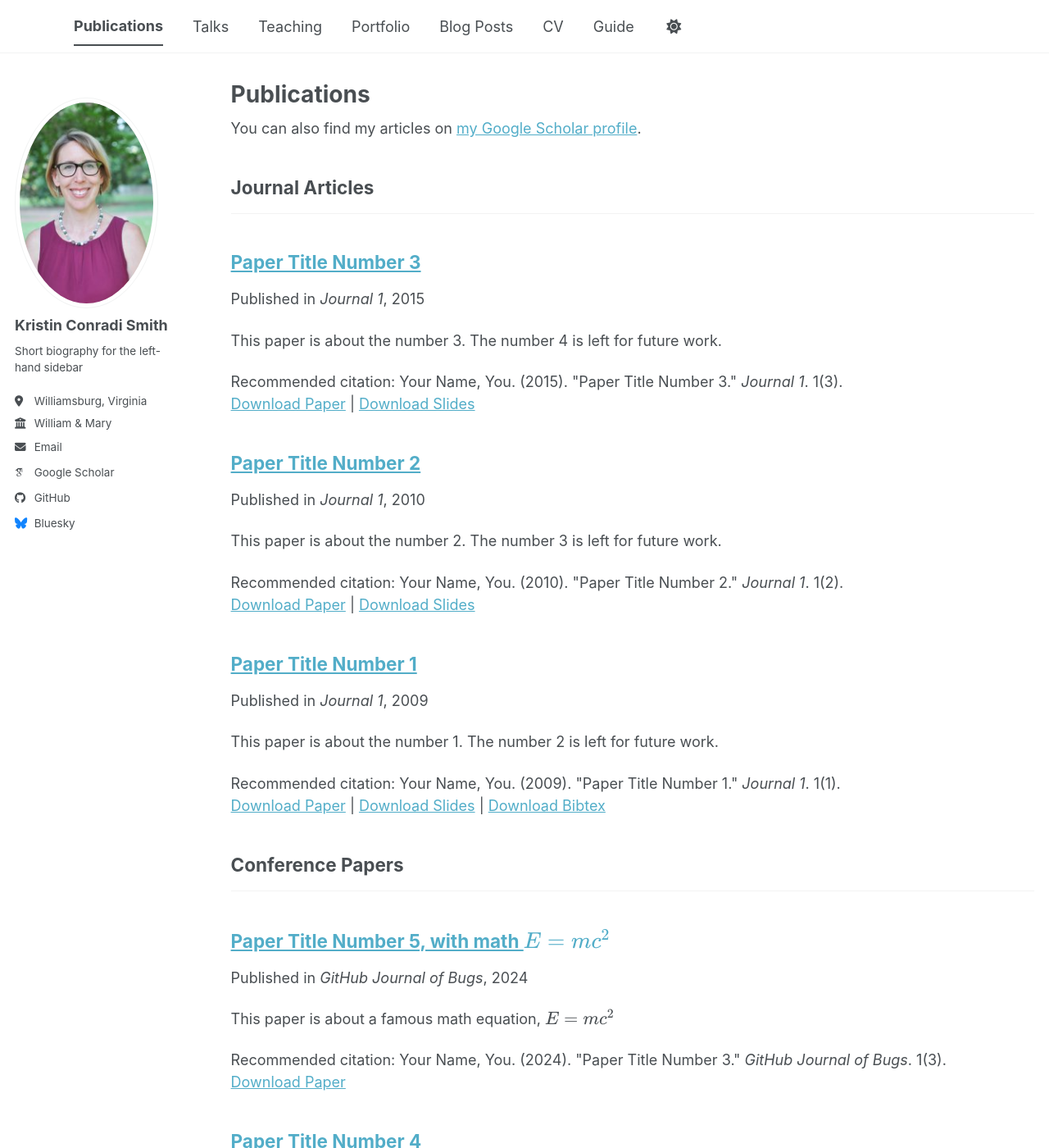
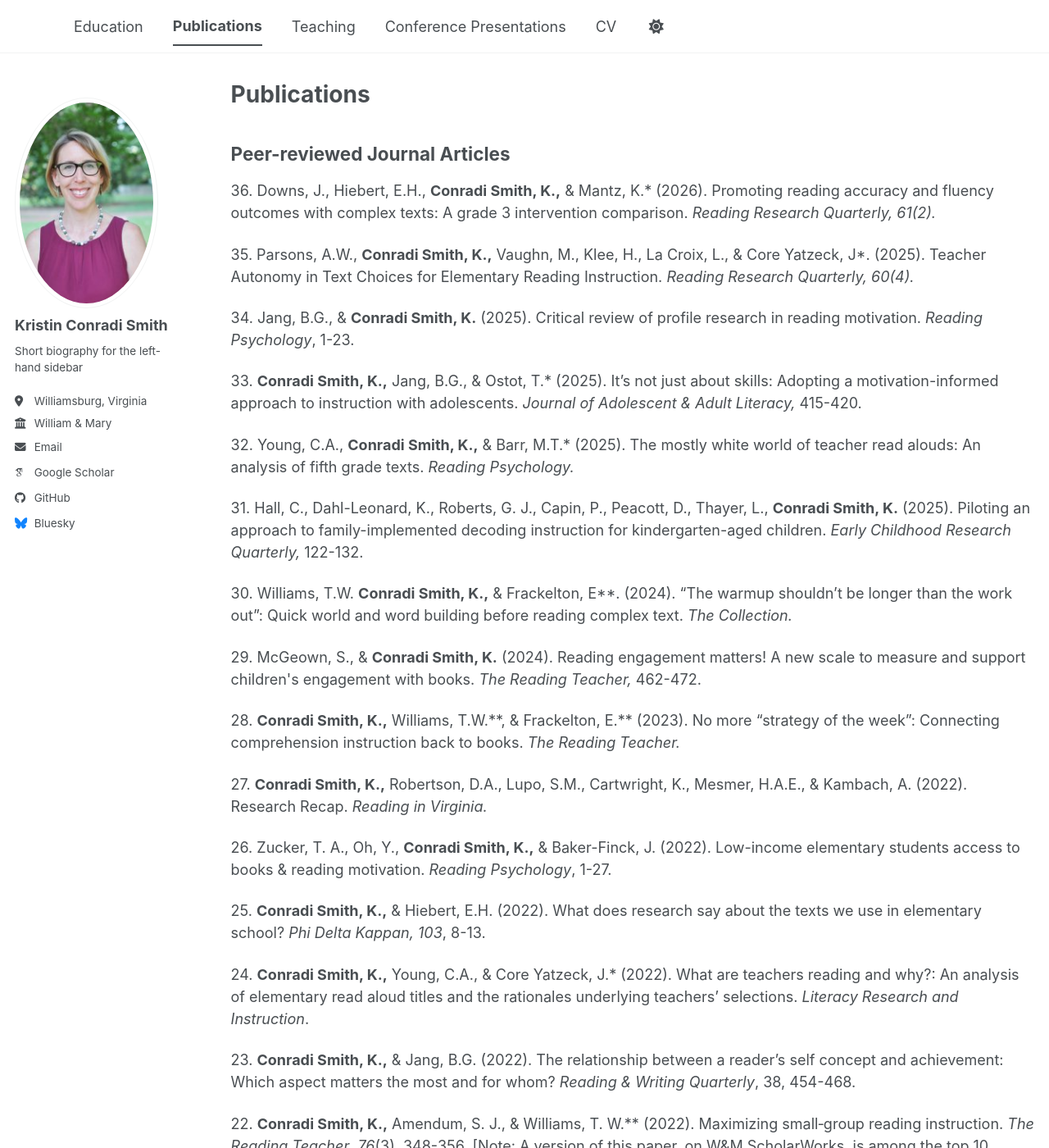
Before and after one commit to kristinconradismith/kristinconradismith.github.io, a Jekyll site: the page built from _pages/publications.md, in a window 1280 px wide and 1400 px high. Shown: the whole window at 82% size. Built offline with Jekyll 4.4.1, drawn with Linux system fonts in a browser that asks for light colours; some web fonts are replaced; a script bundle is joined from its source files by our own code; library files that are not in the unit come from our copies; some of the changed text lies outside the part shown.

Commit message:
added material from CV

```diff
--- a/_data/navigation.yml
+++ b/_data/navigation.yml
@@ -8,26 +8,20 @@
 #      Markdown formatted page while the second is generated using JSON.
 
 main:
+  - title: "Education"
+    url: /education/
+
   - title: "Publications"
     url: /publications/
-
-  - title: "Talks"
-    url: /talks/
 
   - title: "Teaching"
     url: /teaching/
 
-  - title: "Portfolio"
-    url: /portfolio/
-
-  - title: "Blog Posts"
-    url: /year-archive/
+  - title: "Conference Presentations"
+    url: /conference-presentations/
 
   - title: "CV"
     url: /files/kccv_March2026.pdf
 
   # - title: "CV"
   #   url: /cv-json/
-
-  - title: "Guide"
-    url: /markdown/
--- /dev/null
+++ b/_pages/conference-presentations.md
@@ -0,0 +1,120 @@
+---
+layout: archive
+title: "Conference Presentations"
+permalink: /conference-presentations/
+author_profile: true
+---
+
+{% include base_path %}
+
+## Peer-Reviewed Presentations
+
+**Conradi Smith, K.,** Barr, M. T\*., Fisher, H., Silverman, L., Kellam, J., & Rusnak, K.\* (2025, November). *Can What Johnny Likes to Read Be Found in Core Reading Programs?* Poster presented at the annual meeting of the National Council of Teachers of English, Denver, CO.
+
+**Conradi Smith, K.,** McDonald, S., & Sheldon, S. (2025, November). *What Do Kids Value in Books? Exploring Children's Book Choice Favorite Awards and How Readers Talk About Them.* Poster presented at the annual meeting of the National Council of Teachers of English, Denver, CO.
+
+**Conradi Smith, K**., Bales, L.H.\*, & Amendum, S.J. (2024, December). *Worth it or a waste of time? Examining teachers' beliefs about small- group reading instruction.* Paper presented at the annual meeting of the Literacy Research Association.
+
+Young, C.A., & **Conradi Smith, K.** (2024, December). *Have we moved beyond Brian Robeson and other straight, white, able-bodied, male characters: Perspectives on fifth grade teachers' read alouds.* Paper presented at the annual meeting of the Literacy Research Association.
+
+**Conradi Smith, K.,** Barr, M.T\*., Sardar, M.\*, Rusnak, K.\*, Silverman, L.\*, & Fisher, H.\* (2024, November). *What do kids want to read? An investigation of elementary kids' genre and format preferences.* Poster presented at the annual meeting of the National Council for the Teachers of English.
+
+**Conradi Smith, K.,** & Jang, B.G. (2024, July). *Can we trust our data?: A systematic and critical review of reading motivation measures.* Poster presented at the annual meeting for the Society for the Scientific Study of Reading.
+
+Jang, B.G., & **Conradi Smith, K.** (2023, December). A critical global perspective on measuring reading engagement. Paper presented at the annual meeting of the Literacy Research Association.
+
+Franz, K., Park, S., & **Conradi Smith, K.** (2023, December). Integrating spelling and writing in primary grades: An examination of two English Language Arts curricula. Poster presented at the annual meeting of the Literacy Research Association. Atlanta, GA.
+
+Parsons, A. W.,** **Klee, H. L., Vaughn, M., La Croix, L., & **Conradi Smith, K.** (2023, April 15). *Beyond books: Teachers' use of digital texts with young children.*\[Paper presentation\]. Annual meeting of the American Educational Research Association. Chicago, IL.
+
+**Conradi Smith, K.,** Williams, T.W., & Frackelton, E. (2023, March). *If leveled texts lead to leveled lives, what are we supposed to do instead?* Presented at the annual meeting of the Virginia State Literacy Association, Norfolk, VA.
+
+**Conradi Smith, K.,** & Amendum, S.J. (2022, December*). Differentiation and small-group reading instruction.* Paper presented at the annual meeting of the Literacy Research Association, Phoenix, AZ.
+
+Young, C.A., **Conradi Smith, K.,** & Barr, M.T.\* (2022, November). *From Mrs. Frisby to Fish in a Tree: An analysis of diversity in fifth-grade read-alouds.* Paper presented at the annual meeting of the National Council of the Teachers of English, Anaheim, CA.
+
+**Conradi Smith, K.,** Lupo, S., Robertson, D., Messmer, H.A.E., & Cartwright, K. (2022, March). *What does the research say? A review of recent literacy studies*. Paper presented at the annual meeting of the Virginia State Literacy Association, Crystal City, VA.
+
+**Conradi Smith, K.,** & Jang, B.G. (2021, December). *Why motivation matters when considering the Science of Reading.* Paper presented at the annual meeting of the Literacy Research Association, Atlanta, GA.
+
+**Conradi Smith, K.,** & Jang, B.G. (2021, April). Examining the validity structures of three popular reading motivation measures. Paper presented at the annual meeting of the American Educational Research Association (virtual).
+
+**Conradi Smith, K.** & Amendum, S. J. (2020, December). Toward a theoretical understanding of text complexity: Where we are and where we can go. Paper accepted for presentation in *Unforeseen Ripples of Text Complexity and CCSS: Issues of Theory, Practice, and Programs.* Symposium conducted at the \[virtual\] annual meeting of the Literacy Research Association and awarded Best Paper Award, Area 3 \[note: did not attend due to COVID-19.\]
+
+**Conradi Smith, K.,** Parsons, A.W., Vaughn, M., & Core Yatzeck, J\*.(2020, April). A tale of two text experiences? Examining differences for Title 1 and non-Title 1 schools. Accepted for presentation at the annual meeting of the American Educational Research Association. \[Note: did not attend due to COVID-19.\]
+
+**Conradi Smith, K.,** Parsons, A.W., Vaughn, M., & Core Yatzeck, J\*. (2019, December). *Text diets: A nationwide survey of elementary students' encounters with texts in the classroom.* Presented at the annual meeting of the Literacy Research Association, Tampa, FL.
+
+Young, C.A., **Conradi Smith, K.,** & Core Yatzeck, J\*. (2019, November). Examining diversity in read alouds: Results from a national study. Presented at the meeting of the National Council for Teachers of English, Baltimore, MD.
+
+Amendum, S.J., **Conradi Smith, K.,** & Liebfreund, M.D. (2019, July). *Do Curriculum-Based Measures of Comprehension (CBMs-C) contribute beyond oral reading fluency differentially for student subgroups?* Poster presentation at the annual meeting of the Society for the Scientific Study of Reading (SSSR), Toronto, Canada.
+
+Tortorelli, L., Hiebert, E. H., **Conradi Smith, K.,** Amendum, S. J., & Lupo, S. M. (2018, December). *What about the words? Quantifying the theory of leveled texts.* Paper presented in "Leveled Texts: Leveling the Playing Field, or Sidelining Some Readers?" symposium conducted at the annual meeting of the Literacy Research Association, Indian Wells, CA.
+
+Hiebert, E. H., Tortorelli, L., **Conradi Smith, K.,** Amendum, S. J., Lupo, S. M., & Kearns, D. (2018, December). Vocabulary and Topic Familiarity: Variable or Static Across Text Levels? Paper presented in "Leveled Texts: Leveling the Playing Field, or Sidelining Some Readers?" symposium conducted at the annual meeting of the Literacy Research Association, Indian Wells, CA.
+
+**Conradi Smith, K.,** Amendum, S.J., & Jang, B.G. (2017, December). *When statistical significance runs counter to practical significance: An examination of latent profiles of third-grade readers.* Paper presented at the annual meeting of the Literacy Research Association, Tampa, FL.
+
+Jang, B.G., **Conradi Smith, K.,** Aleman, K.\*, & Kear, D.J. (2017, December). *Moving beyond cognitive measures: Considering elementary students\' reading attitudes toward print and digital texts.* Paper presented at the annual meeting of the Literacy Research Association, Tampa, FL.
+
+**Conradi Smith, K.** (2017, December). *Measuring aspects of motivation* (Discussant). Presented at the annual meeting of the Literacy Research Association, Tampa, FL.
+
+Amendum, S. J., **Conradi, K.,** & Jang, B. G. (2017, July). *Catch 22: A disconnect between statistical validity and instructional utility in latent profile analysis*.  Poster presentation at the annual meeting of the Society for the Scientific Study of Reading (SSSR), Halifax, Nova Scotia.
+
+McKenna, M.C., Jang, B.G., Aleman, K.\*, **Conradi, K.,** & Kear, D.J. (2017, April). Validation of the revised Elementary Reading Attitude Survey. Paper presented at the annual meeting of the American Educational Research Association, San Antonio, TX.
+
+**Conradi, K.,** & Amendum, S. J. (2016, December). *Which theories ground the conversation about text complexity? * Paper presented in "There is Nothing So Practical as a Good Theory": Looking at Theory and Text Complexity, symposium conducted at the annual meeting of the Literacy Research Association, Nashville, TN.
+
+Amendum, S.J., & **Conradi, K.** (2015, December). *Investigating text challenge level for elementary students: A research synthesis.* Paper presented at the meeting of the Literacy Research Association, Carlsbad, CA.
+
+Amendum, S.J., **Conradi, K.,** Walkowiak, T., & Liebfreund, M.D. (2015, July). *Profiles of third-grade readers: A latent profile analysis.* Paper presented at the meeting of the Scientific Studies of Reading, Hapuna Beach, HI.
+
+## State, Local, & Invited Presentations \[Note: VSLA presentations are peer-reviewed\]
+
+**Conradi Smith, K.** (2025, November). How a Science of Learning should undergird the Science of Reading. Invited presentation at the Science of Teaching Reading Conference, Williamsburg, VA.
+
+**Conradi Smith, K**. (2025, November). Science of Reading 101 for middle school teachers. Invited presentation at the Science of Teaching Reading Conference, Williamsburg, VA.
+
+**Conradi Smith, K.** (2025, February). Myths & missteps in the Science of Reading. Invited keynote speaker, James Madison Literacy Awards.
+
+**Conradi Smith, K.,** & Williams, T. (2025, April). No more \"Strategy of the Week\": Considerations for connecting comprehension instruction back to the book. Invited presentation at James Madison University T/TAC
+
+**Conradi Smith, K.**, Lovette, G., & Williams, T. (2025, March). How a Science of Learning should undergird the Science of Reading. Virginia State Literacy Association, Roanoke, VA.
+
+**Conradi Smith, K**. (2024, October). Myths & Missteps in the Science of Reading Shifts. Ending Keynote at the Science of Teaching Reading Conference, Williamsburg, VA.
+
+**Conradi Smith, K**. (2024, October). Differentiating supports rather than texts. Presented at the Science of Teaching Reading Conference, Williamsburg, VA.
+
+**Conradi Smith, K.** (2023, October). What does the research tell us about teaching comprehension? Presented at the conference of the Virginia Dyslexia Association, Williamsburg, VA.
+
+**Conradi Smith, K**. (2023, March). The "gift that keeps on giving": Understanding research in a Science of Reading era. Presented at Science of Teaching Reading Conference, Fredericksburg, VA.
+
+**Conradi Smith, K.** (2023, March). No more "strategy of the week": An integrated approach to comprehension. Presented at Science of Teaching Reading Conference, Fredericksburg, VA.
+
+**Conradi Smith, K.** (2022, September). No more "strategy of the week": An integrated approach to comprehension. Presented at the Science of Teaching Reading Conference, Williamsburg, VA.
+
+**Conradi Smith, K.** & Frackelton, E.\* (2019, October). *Differentiation by Skill*. Presented at the Structured Literacy Conference, Williamsburg, VA.
+
+**Conradi Smith, K.** (2019, September). *Best bets for read alouds, 3-5.* Presented at Joy of Literacy and Literature Conference, Williamsburg, VA.
+
+**Conradi Smith, K.** (2019, March). *Leveled texts or leveled lives? Rethinking how we think about text levels in the classroom.* Presented at the Virginia State Reading Association, Norfolk, VA.
+
+**Conradi Smith, K.** (2018, October). *Tips for motivating struggling readers.* Presented to the Richmond Reading Council at their fall conference, Richmond, VA.
+
+**Conradi Smith, K.** (2017, September). *Profiles of struggling readers.* Presented at SURN Dyslexia Conference, Williamsburg, VA.
+
+**Conradi Smith, K.** (2017, September.) *Dyslexia and motivation.* Presented at SURN Dyslexia Conference, Williamsburg, VA.
+
+**Conradi Smith, K.** (2017, May). *Tips for motivating struggling readers.* Presented to the Roanoke Valley Reading Council at their spring conference, Roanoke, VA.
+
+**Conradi, K.,** Long, S.\*, Lichtel, S.\*, Henry, S.\*, & Anderson, B\*. (2017, March). *Mirrors & windows: Representations of marginalized populations in children\'s & young adult literature.* Presented at the Virginia State Reading Association, Roanoke, VA.
+
+**Conradi, K.,** Weaver, R.\*\*, & Valledor, B.\*\* (2017, March). *Facilitating strategies: Thinking in the content areas.* Presented at the Virginia State Reading Association, Roanoke, VA.
+
+**Conradi, K.** (2016, November). *Tips for motivating struggling readers.* Presented to the leadership of the Virginia State Reading Association at their November meeting, Richmond, VA.
+
+**Conradi, K.** (2016, March). *One size doesn't fit all: The case for differentiated reading interventions.* Presented at the Virginia State Reading Association, Norfolk, VA.
+
+**Conradi, K.,** LaManque, S.\*, Lichtel, S.\*, Long, S.\*, & Meade, K.\* (2016, March). *Using wordless picturebooks in the classroom to build language and comprehension.* Presented at the Virginia State Reading Association, Norfolk, VA.
+
+**Conradi, K.** (2015, July). Motivating struggling readers. Presented at William & Mary Literacy Leadership Summit, Williamsburg, VA.
--- a/_pages/publications.html
+++ /dev/null
@@ -1,33 +0,0 @@
----
-layout: archive
-title: "Publications"
-permalink: /publications/
-author_profile: true
----
-
-{% if site.author.googlescholar %}
-  <div class="wordwrap">You can also find my articles on <a href="{{site.author.googlescholar}}">my Google Scholar profile</a>.</div>
-{% endif %}
-
-{% include base_path %}
-
-<!-- New style rendering if publication categories are defined -->
-{% if site.publication_category %}
-  {% for category in site.publication_category  %}
-    {% assign title_shown = false %}
-    {% for post in site.publications reversed %}
-      {% if post.category != category[0] %}
-        {% continue %}
-      {% endif %}
-      {% unless title_shown %}
-        <h2>{{ category[1].title }}</h2><hr />
-        {% assign title_shown = true %}
-      {% endunless %}
-      {% include archive-single.html %}
-    {% endfor %}
-  {% endfor %}
-{% else %}
-  {% for post in site.publications reversed %}
-    {% include archive-single.html %}
-  {% endfor %}
-{% endif %}
--- /dev/null
+++ b/_pages/publications.md
@@ -0,0 +1,114 @@
+---
+layout: archive
+title: "Publications"
+permalink: /publications/
+author_profile: true
+---
+
+{% include base_path %}
+
+## Peer-reviewed Journal Articles
+
+36\. Downs, J., Hiebert, E.H., **Conradi Smith, K.,** & Mantz, K.\* (2026). Promoting reading accuracy and fluency outcomes with complex texts: A grade 3 intervention comparison. *Reading Research Quarterly, 61(2).*
+
+35\. Parsons, A.W., **Conradi Smith, K.,** Vaughn, M., Klee, H., La Croix, L., & Core Yatzeck, J\*. (2025). Teacher Autonomy in Text Choices for Elementary Reading Instruction. *Reading Research Quarterly, 60(4).*
+
+34\. Jang, B.G., & **Conradi Smith, K.** (2025). Critical review of profile research in reading motivation. *Reading Psychology*, 1-23.
+
+33\. **Conradi Smith, K.,** Jang, B.G., & Ostot, T.\* (2025). It's not just about skills: Adopting a motivation-informed approach to instruction with adolescents. *Journal of Adolescent & Adult Literacy,* 415-420.
+
+32\. Young, C.A., **Conradi Smith, K.,** & Barr, M.T.\* (2025). The mostly white world of teacher read alouds: An analysis of fifth grade texts. *Reading Psychology.*
+
+31\. Hall, C., Dahl-Leonard, K., Roberts, G. J., Capin, P., Peacott, D., Thayer, L., **Conradi Smith, K.** (2025). Piloting an approach to family-implemented decoding instruction for kindergarten-aged children. *Early Childhood Research Quarterly,* 122-132.
+
+30\. Williams, T.W. **Conradi Smith, K.,** & Frackelton, E\*\*. (2024). "The warmup shouldn't be longer than the work out": Quick world and word building before reading complex text. *The Collection.*
+
+29\. McGeown, S., & **Conradi Smith, K.** (2024). Reading engagement matters! A new scale to measure and support children\'s engagement with books. *The Reading Teacher,* 462-472.
+
+28\. **Conradi Smith, K.,** Williams, T.W.\*\*, & Frackelton, E.\*\* (2023). No more "strategy of the week": Connecting comprehension instruction back to books. *The Reading Teacher.*
+
+27\. **Conradi Smith, K.,** Robertson, D.A., Lupo, S.M., Cartwright, K., Mesmer, H.A.E., & Kambach, A. (2022). Research Recap. *Reading in Virginia.*
+
+26\. Zucker, T. A., Oh, Y., **Conradi Smith, K.,** & Baker-Finck, J. (2022). Low-income elementary students access to books & reading motivation. *Reading Psychology*, 1-27.
+
+25\. **Conradi Smith, K.,** & Hiebert, E.H. (2022). What does research say about the texts we use in elementary school? *Phi Delta Kappan, 103*, 8-13.
+
+24\. **Conradi Smith, K.,** Young, C.A., & Core Yatzeck, J.\* (2022). What are teachers reading and why?: An analysis of elementary read aloud titles and the rationales underlying teachers' selections. *Literacy Research and Instruction*.
+
+23\. **Conradi Smith, K.,** & Jang, B.G. (2022). The relationship between a reader's self concept and achievement: Which aspect matters the most and for whom? *Reading & Writing Quarterly*, 38, 454-468.
+
+22\. **Conradi Smith, K.,** Amendum, S. J., & Williams, T. W.\*\* (2022). Maximizing small‐group reading instruction. *The Reading Teacher*, *76*(3), 348-356. \[Note: A version of this paper, on W&M ScholarWorks, is among the top 10 downloaded papers ever.\]
+
+21\. Amendum, S.J., **Conradi Smith, K.,** & Liebfreund, M.D. (2021). Explaining reading variance by student subgroup: Should we move beyond oral reading fluency? *Journal of Research in Reading*, [**https://doi.org/10.1111/1467-9817.12371**](https://doi.org/10.1111/1467-9817.12371)
+
+20\. Lee, Y.\*, Jang, B. G., & **Conradi Smith, K.** (2021). *A systematic review of reading engagement research: What do we mean, What do we know, and where do we need to go?* *Reading Psychology*, 1-37.
+
+19\. Jang, B.G., Ryoo, J.H., & **Conradi Smith, K.** (2021). Latent profiles of attitudes toward print and digital reading among adolescents. *Reading & Writing: An Interdisciplinary Journal,* 1-25.
+
+18\. **Conradi Smith, K.,** Amendum, S.J., & Jang, B.G. (2020). Predicting performance on a high-stakes 3^rd^ grade reading assessment. *Reading & Writing Quarterly.* DOI: 10.1080/10573569.2019.1649612
+
+17\. Lupo, S., Strong, J.\*, & Conradi Smith, K. (2019). Struggle isn't a bad word: Supporting students in complex texts. Misconceptions and recommendations about readers struggling with difficult texts. *Journal of Adolescent & Adult Literacy, 62*, 551-560. \[Note: article was among top 10% of downloaded articles from JAAL for 2019.\]
+
+16\. Strong, J.\*, Amendum, S.J., & Conradi Smith, K. (2018). Supporting elementary students' reading of challenging texts: Conclusions and recommendations for teachers. *The Reading Teacher, 72,* 201-212. <https://doi.org/10.1002/trtr.1702> \[Note: article was among top 10% of downloaded articles from The Reading Teacher for 2019.\]
+
+15\. Amendum, S.J., Conradi, K., & Hiebert, E.H. (2018). Does level of text difficulty matter? A research synthesis of text difficulty and elementary students' reading achievement. *Educational Psychology Review*. doi:10.1007/s10648-017-9398-2
+
+14\. Jones, J.S.,\* Conradi, K., & Amendum, S.J. (2016). Matching interventions to reading needs: A case for differentiation. *The Reading Teacher, 70,* 307-316.
+
+13\. Conradi, K., & Johnson, L.L. (2016). Rethinking comprehension instruction by revisiting think alouds. *Reading in Virginia, 38*, 57-62.
+
+12\. Liebfreund, M.D.\*, & Conradi, K. (2016). Component skills affecting elementary students' informational text comprehension. *Reading and Writing, 29,* 1141-1160.
+
+11\. Conradi, K., Amendum, S.J., & Liebreund, M.D.\* (2016). Examining variance in comprehension success for students in a high-poverty setting. *Reading & Writing Quarterly, 32,* 427-453. 10.1080/10573569.2014.994251
+
+10\. Amendum, S.J., **Conradi, K.,** & Pendleton, M.J.\* (2016). Interpreting DIBELS Next assessment data: Moving from parts to whole in a testing era. *Intervention in School and Clinic, 51*(5), 284-292*.* DOI: 10.1177/1053451215606686
+
+9\. Amendum, S.J., **Conradi, K.,** & Liebfreund, M.D.\* (2016). The push for more challenging texts: An analysis of early readers' rate, accuracy, and comprehension, *Reading Psychology*, 37, 570-600. doi: 10.1080/02702711.2015.1072609
+
+8\. Jang, B.G.\*, **Conradi, K.,** McKenna, M.C., & Jones, J.S.\* (2015). Motivation: Approaching an elusive concept through the factors that shape it. *The Reading Teacher,* 69, 239-247. doi:10.1002/trtr.1365
+
+7\. **Conradi, K.** (2014).Tapping technology's potential to motivate. *Phi Delta Kappan, 96,* 54-57.
+
+6\. Young, C.A., Pendleton, M.\*, **Conradi, K.,** & Liebfreund, M. D.\* (2014). Texts, technology, and the Common Core: 21^st^ Century book reports. *Pennsylvania Reads, 13* (1), 42-46.
+
+5\. **Conradi, K.,** Jang, B.G.\*, & McKenna, M.C. (2014). Motivation terminology in reading research: A conceptual review.  *Educational Psychology Review, 26,* 127-164.
+
+4\. Ruday, S., **Conradi, K.,** Heny, N.\*, & Lovette, G.\* (2013). "You can't put the genie back into the bottle": English teachers' beliefs and attitudes regarding digital literacies in the classroom. *Sixty-second yearbook of the Literacy Research Association*, 198-215.
+
+3\. **Conradi, K.,** Jang, B.G.\*, Bryant, C., Craft, A.\*, & McKenna, M. C. (2013).Measuring adolescents' attitudes toward reading: A survey. *Journal of Adolescent & Adult Literac*y*, 56,* 555-566.
+
+2\. McKenna, M. C., **Conradi, K.,** Lawrence, C., Jang, B. G.\*, & Meyer, J. P. (2012). Reading attitudes of middle school students: Results of a U.S. survey. *Reading Research Quarterly*, *47*, 283-306.
+
+1\. Smolkin, L. B., Young, C. A., & **Conradi, K.** (2009). Innovative and integrative books. *Language Arts*, *86*, 225-231.
+
+## Chapters in Edited Books (8)
+
+8\. **Conradi Smith, K**., Jang, B.G., & Barr, M.T.\* (2025). *Reading motivation: Embracing multiple perspectives.* In T. Cremin and S. McGeown (Eds) Reading for pleasure: International perspectives. Routledge.
+
+7\. Amendum, S.J., & **Conradi Smith, K.** (2025). What is text complexity and how does it affect learning? In S. Neuman and M. Kuhn (Eds), *Handbook of the Science of Reading, 3-8, p 135-150.*
+
+6\. Amendum, S.J., & **Conradi Smith, K.** (2021). Differentiation in the literacy classroom. In S. Parsons & M. Vaughn (Eds.), *Principles of effective literacy instruction*. New York, NY: Guilford.
+
+5\. McKenna, M. C., **Conradi, K.,** Young, C. A., & Jang, B. G\*. (2013). Technology and the Common Core Standards. In L. M. Morrow, T. Shanahan, & K. K. Wixson (Eds.), *Teaching with the Common Core Standards for English language arts: What educators need to know: Book 1 Grades PreK-2* (pp. 152-169). New York, NY: Guilford Press.
+
+4\. Henk, W. A., McKenna, M. C., & **Conradi, K.** (2011). Developing affective instrumentation for use in literacy research. In N. K. Duke & M. H. Mallette (Eds.), *Literacy research methodologies* (2^nd^ ed., pp. 242-269). New York, NY: Guilford Press.
+
+3\. McKenna, M. C., Labbo, L. D., **Conradi, K.,** & Baxter, J. (2011). Effective uses of technology in literacy instruction. In L. M. Morrow & L. B. Gambrell (Eds.), *Best practices in literacy instruction* (4th ed., pp. 361-394). New York, NY: Guilford.
+
+2\. McKenna, M. C., & **Conradi, K.** (2010). Can behaviorist and constructivist applications coexist in the new literacies? In E. A. Baker (Ed.), *The new literacies: Multiple perspectives on research and practice* (pp. 41-60). New York, NY: Guilford.
+
+1\. McKenna, M. C., Walpole, S., & **Conradi, K.** (2010). Overview of Early Reading First. In M. C. McKenna, S. Walpole, & K. Conradi (Eds.), *Promoting early reading: Research, resources, and best practices*. New York, NY: Guilford.
+
+## Edited Books (2)
+
+Robinson, R. D., McKenna, M. C., & **Conradi, K**. (Eds.). (2012). *Issues and trends in literacy education* (5^th^ ed.). Boston, MA: Allyn & Bacon.
+
+McKenna, M.C., Walpole, S., & **Conradi, K.** (Eds.). (2010). *Promoting early reading: Research, resources, and best practices*. New York, NY: Guilford Press.
+
+## Curricular Materials
+
+Begeny, J.C., Levy, R.A., Hida, R., **Conradi Smith, K**., Jones, J., & Vizcaya, S.V. (2020). *Parents and Schools Together to Enhance Learning (PASTEL): A Guidebook with more than 60 fun and research-based literacy activities for children from birth to grade 6*. Raleigh, NC: Helps Education Fund.
+
+[^1]: Student co-authorship is indicated by a `*`.
+
+[^2]: Teacher co-authorship is indicated by a `**`.
```
Also changed, not shown: _pages/education.md (added, +22 -0 lines).
